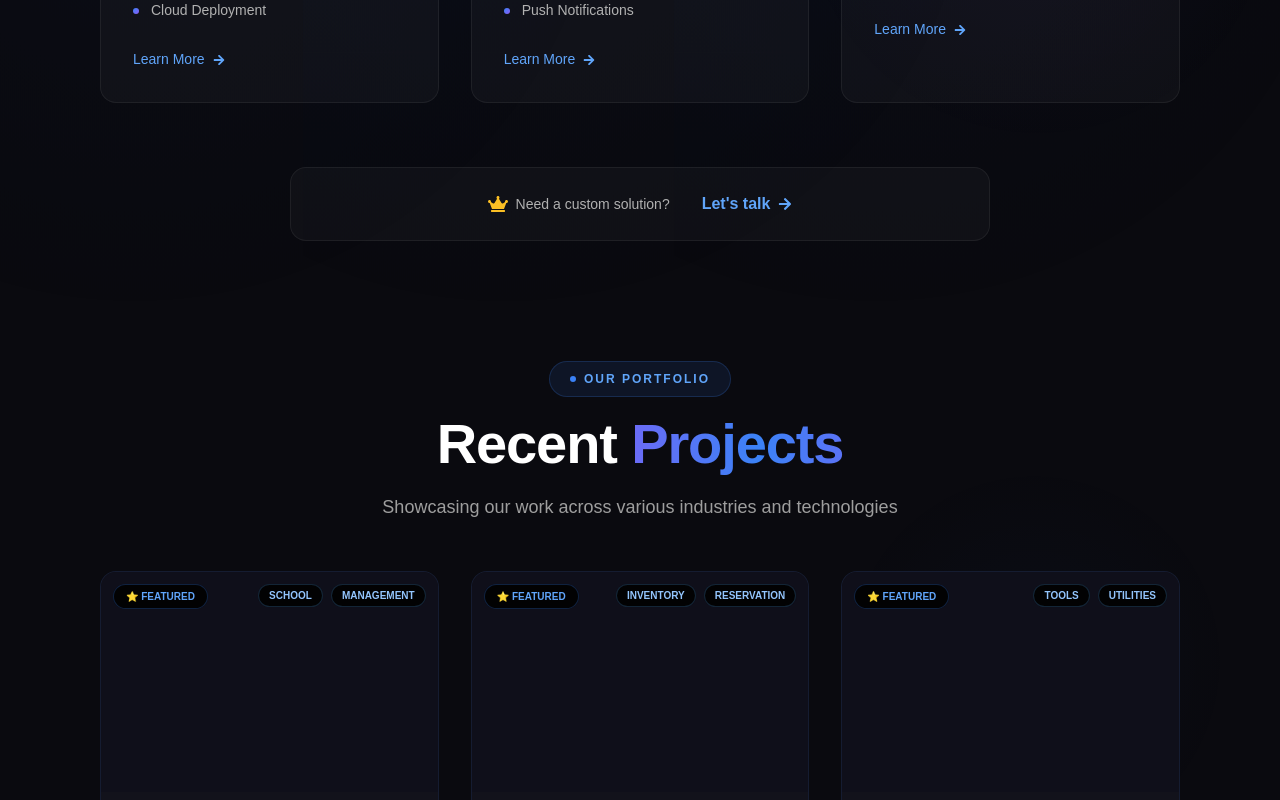
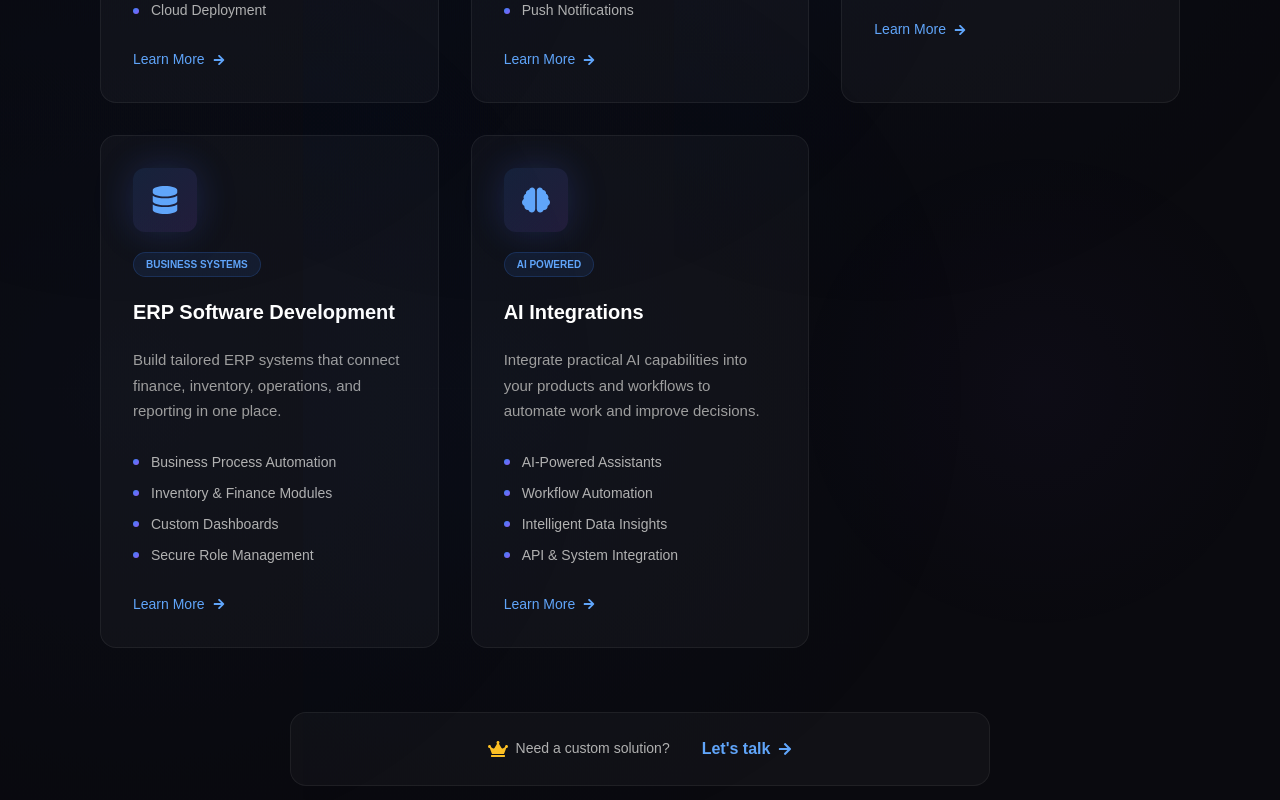
Before and after one commit to beimnetmelese/addisgigs, a React (Vite) app: page / in a window 1280 px wide. Shown: the part 1460-2260 px from the top of the page. Built offline with nearby package versions, Linux system fonts and the light colour scheme.

Commit message:
bug fixed

```diff
--- a/index.html
+++ b/index.html
@@ -5,21 +5,21 @@
   <meta charset="UTF-8" />
   <meta name="viewport" content="width=device-width, initial-scale=1.0" />
   <meta name="theme-color" content="#0a0a0f" />
-  <meta name="description" content="AddisGigs builds fast, responsive web applications, mobile apps, and Telegram bots for businesses in Addis Ababa and beyond." />
+  <meta name="description" content="AddisGigs builds web applications, mobile apps, ERP software, AI integrations, and Telegram bots for businesses in Addis Ababa and beyond." />
   <meta name="robots" content="index, follow, max-image-preview:large, max-snippet:-1, max-video-preview:-1" />
   <link rel="canonical" href="https://addisgigs.tech/" />
-  <link rel="icon" href="/favicon.png" type="image/png" />
+  <link rel="icon" href="/favicon.ico" sizes="any" />
   <link rel="apple-touch-icon" href="/favicon.png" />
   <meta property="og:type" content="website" />
   <meta property="og:locale" content="en_US" />
   <meta property="og:site_name" content="AddisGigs" />
-  <meta property="og:title" content="AddisGigs | Web, Mobile & Telegram Bot Development" />
-  <meta property="og:description" content="Custom web applications, mobile apps, and Telegram bots built for growing businesses." />
+  <meta property="og:title" content="AddisGigs | Web, ERP, AI & Mobile Development" />
+  <meta property="og:description" content="Custom web applications, ERP software, AI integrations, mobile apps, and Telegram bots for growing businesses." />
   <meta property="og:url" content="https://addisgigs.tech/" />
   <meta property="og:image" content="https://addisgigs.tech/og-image.svg" />
   <meta name="twitter:card" content="summary" />
-  <meta name="twitter:title" content="AddisGigs | Web, Mobile & Telegram Bot Development" />
-  <meta name="twitter:description" content="Custom web applications, mobile apps, and Telegram bots built for growing businesses." />
+  <meta name="twitter:title" content="AddisGigs | Web, ERP, AI & Mobile Development" />
+  <meta name="twitter:description" content="Custom web applications, ERP software, AI integrations, mobile apps, and Telegram bots for growing businesses." />
   <meta name="twitter:image" content="https://addisgigs.tech/og-image.svg" />
   <script type="application/ld+json">
     {
@@ -31,7 +31,7 @@
           "name": "AddisGigs",
           "url": "https://addisgigs.tech/",
           "logo": "https://addisgigs.tech/favicon.png",
-          "description": "AddisGigs provides web application development, mobile application development, and Telegram bot development.",
+          "description": "AddisGigs provides web application development, mobile application development, ERP software development, AI integrations, and Telegram bot development.",
           "email": "addisgigs@gmail.com",
           "telephone": "+251963659350",
           "address": {
@@ -52,7 +52,7 @@
       ]
     }
   </script>
-  <title>AddisGigs | Web, Mobile & Telegram Bot Development</title>
+  <title>AddisGigs | Web, ERP, AI & Mobile Development</title>
 </head>
 
 <body>
--- a/src/component/aboutUs.tsx
+++ b/src/component/aboutUs.tsx
@@ -30,6 +30,7 @@ import {
   FaHeart,
   FaBrain,
   FaGlobe,
+  FaDatabase,
 } from "react-icons/fa";
 import { useState, useEffect, useRef } from "react";
 import type { IconType } from "react-icons";
@@ -233,6 +234,16 @@ function AboutUs() {
       description: "Intelligent bots with AI integration",
       icon: FaRobot,
     },
+    {
+      title: "ERP Software Development",
+      description: "Connected systems for finance, inventory, and operations",
+      icon: FaDatabase,
+    },
+    {
+      title: "AI Integrations",
+      description: "AI capabilities that automate workflows and surface insights",
+      icon: FaBrain,
+    },
   ];
 
   return (
@@ -319,7 +330,8 @@ function AboutUs() {
             AddisGigs is a forward-thinking technology company dedicated to
             empowering businesses through innovative digital solutions. We
             specialize in building cutting-edge web applications, mobile apps,
-            and intelligent Telegram bots that drive growth and efficiency.
+            intelligent Telegram bots, ERP software, and AI integrations that
+            drive growth and efficiency.
           </Text>
         </VStack>
 
@@ -419,7 +431,7 @@ function AboutUs() {
             </Text>
           </VStack>
 
-          <SimpleGrid columns={{ base: 1, md: 3 }} spacing={6} w="full">
+          <SimpleGrid columns={{ base: 1, md: 2, lg: 3 }} spacing={6} w="full">
             {services.map((service, index) => (
               <Box
                 key={index}
--- a/src/component/footer.tsx
+++ b/src/component/footer.tsx
@@ -151,6 +151,20 @@ function Footer() {
               color="gray.400"
               _hover={{ color: "#60a5fa" }}
             >
+              ERP Software
+            </Text>
+            <Text
+              fontSize="14px"
+              color="gray.400"
+              _hover={{ color: "#60a5fa" }}
+            >
+              AI Integrations
+            </Text>
+            <Text
+              fontSize="14px"
+              color="gray.400"
+              _hover={{ color: "#60a5fa" }}
+            >
               UI/UX Design
             </Text>
             <Text
--- a/src/component/service.tsx
+++ b/src/component/service.tsx
@@ -17,6 +17,8 @@ import {
   FaTelegramPlane,
   FaCrown,
   FaArrowRight,
+  FaDatabase,
+  FaBrain,
 } from "react-icons/fa";
 import { useRef, useEffect, useState } from "react";
 
@@ -136,7 +138,11 @@ const ServiceCard = ({ title, description, icon, features, index }: Props) => {
             ? "🚀 Most Popular"
             : index === 1
               ? "⭐ Premium"
-              : "🤖 AI Powered"}
+              : title === "ERP Software Development"
+                ? "Business Systems"
+                : title === "AI Integrations"
+                  ? "AI Powered"
+                  : "Automation"}
         </Badge>
 
         <Text as="h3" fontSize="xl" fontWeight="700" color="white">
@@ -260,6 +266,30 @@ function Service() {
         "AI Integration",
         "Real-time Notifications",
         "Web App Integration",
+      ],
+    },
+    {
+      title: "ERP Software Development",
+      description:
+        "Build tailored ERP systems that connect finance, inventory, operations, and reporting in one place.",
+      icon: FaDatabase,
+      features: [
+        "Business Process Automation",
+        "Inventory & Finance Modules",
+        "Custom Dashboards",
+        "Secure Role Management",
+      ],
+    },
+    {
+      title: "AI Integrations",
+      description:
+        "Integrate practical AI capabilities into your products and workflows to automate work and improve decisions.",
+      icon: FaBrain,
+      features: [
+        "AI-Powered Assistants",
+        "Workflow Automation",
+        "Intelligent Data Insights",
+        "API & System Integration",
       ],
     },
   ];
```
Also changed, not shown: 1 other file (tests, documents, lock files or other folders).
